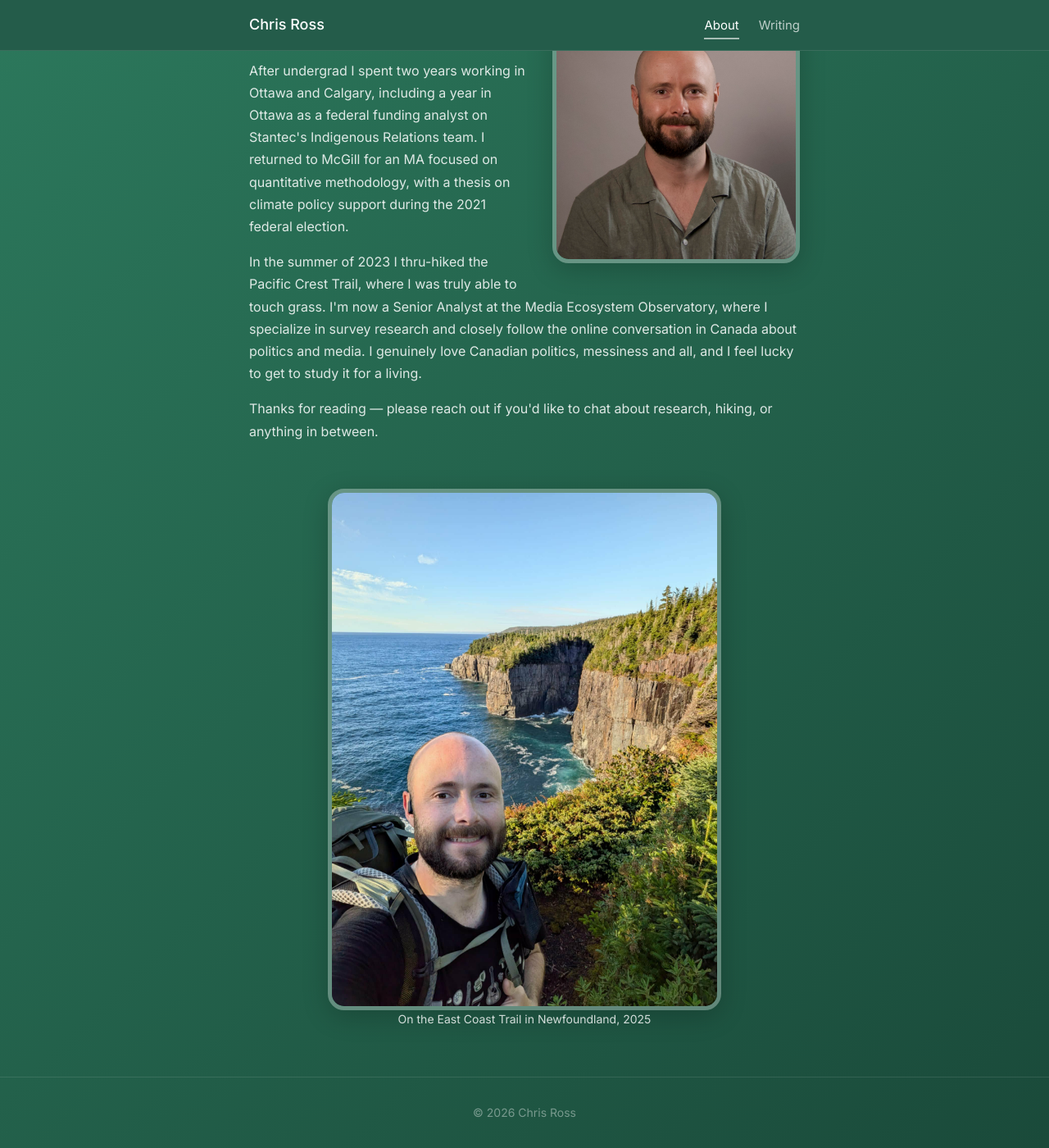
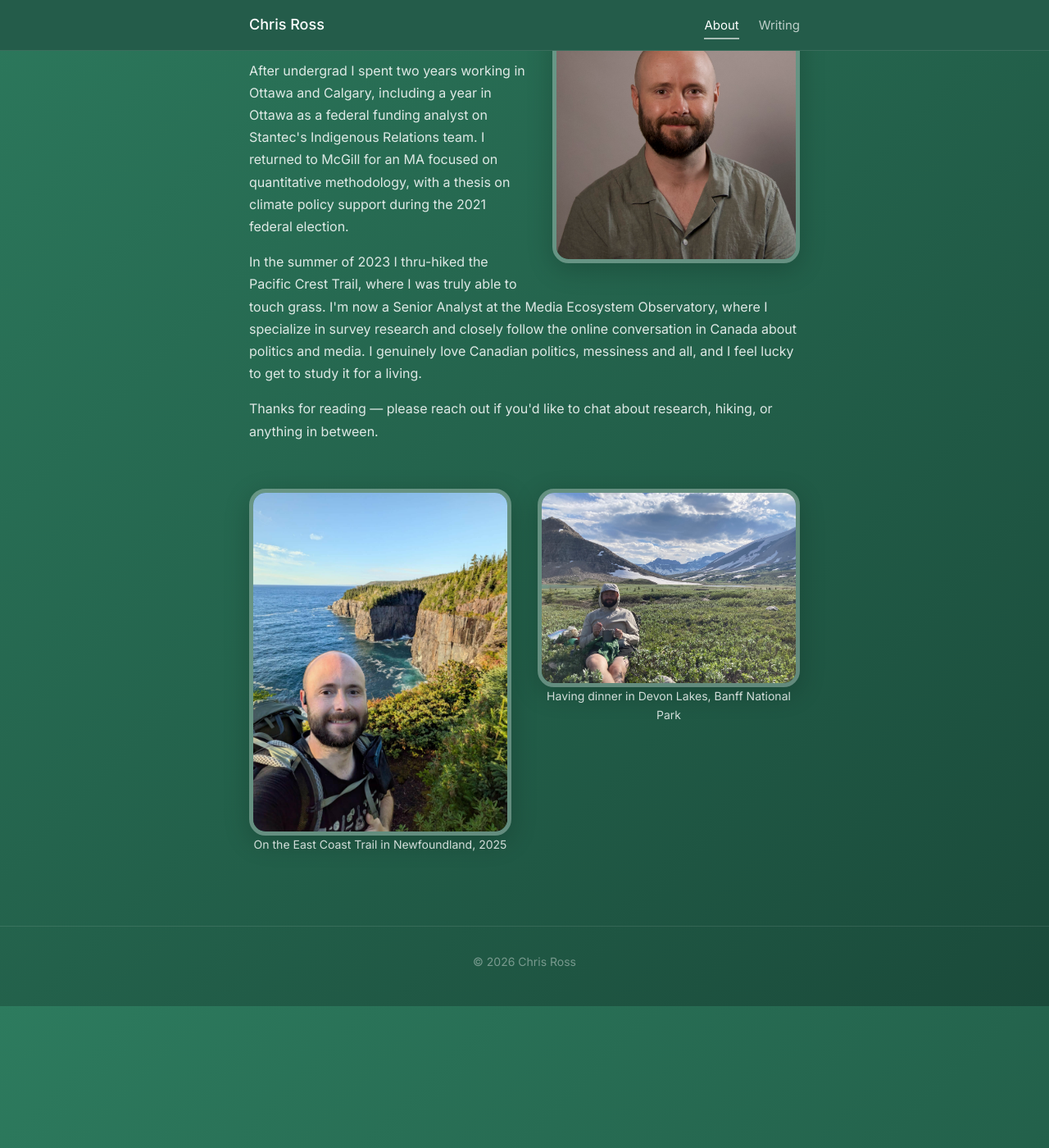
Before and after one commit to chrispross/chrispross.github.io, a Jekyll site: the page built from about.md, in a window 1280 px wide and 1400 px high, scrolled down 173 px. Shown: the whole window at 82% size. Built offline with Jekyll 4.4.1, drawn with Linux system fonts in a browser that asks for light colours.

Commit message:
Add Devon Lakes hiking photo to about page
Co-Authored-By: Claude Sonnet 5 <noreply@anthropic.com>

```diff
--- a/about.md
+++ b/about.md
@@ -60,12 +60,20 @@ permalink: /about/
 
   .about-bottom {
     margin-top: 2.5rem;
+    display: flex;
+    gap: 2rem;
+    justify-content: center;
+    flex-wrap: wrap;
+  }
+
+  .about-bottom-item {
     text-align: center;
+    flex: 1 1 320px;
+    max-width: 480px;
   }
 
   .about-bottom-photo {
     width: 100%;
-    max-width: 480px;
     display: block;
     margin: 0 auto;
     border-radius: 20px;
@@ -95,7 +103,13 @@ permalink: /about/
 </div>
 
 <div class="about-bottom">
-  <img src="/assets/images/about.jpeg" alt="Chris Ross on the East Coast Trail" class="about-bottom-photo">
-  <p class="about-caption">On the East Coast Trail in Newfoundland, 2025</p>
+  <div class="about-bottom-item">
+    <img src="/assets/images/about.jpeg" alt="Chris Ross on the East Coast Trail" class="about-bottom-photo">
+    <p class="about-caption">On the East Coast Trail in Newfoundland, 2025</p>
+  </div>
+  <div class="about-bottom-item">
+    <img src="/assets/images/devon-lakes-banff.jpg" alt="Chris Ross having dinner at Devon Lakes, Banff National Park" class="about-bottom-photo">
+    <p class="about-caption">Having dinner in Devon Lakes, Banff National Park</p>
+  </div>
 </div>
 </div>
```
Also changed, not shown: assets/images/devon-lakes-banff.jpg (added).
